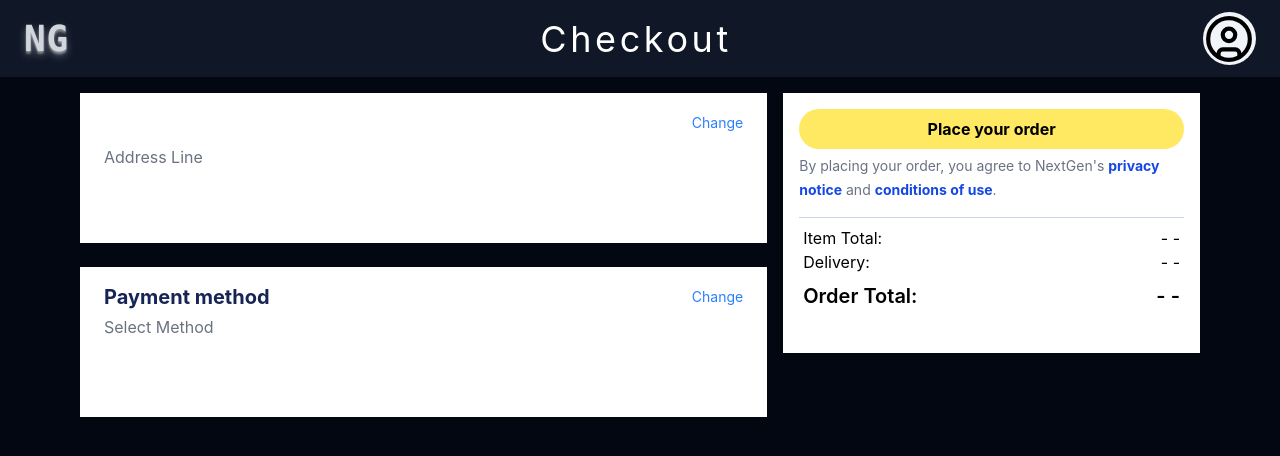
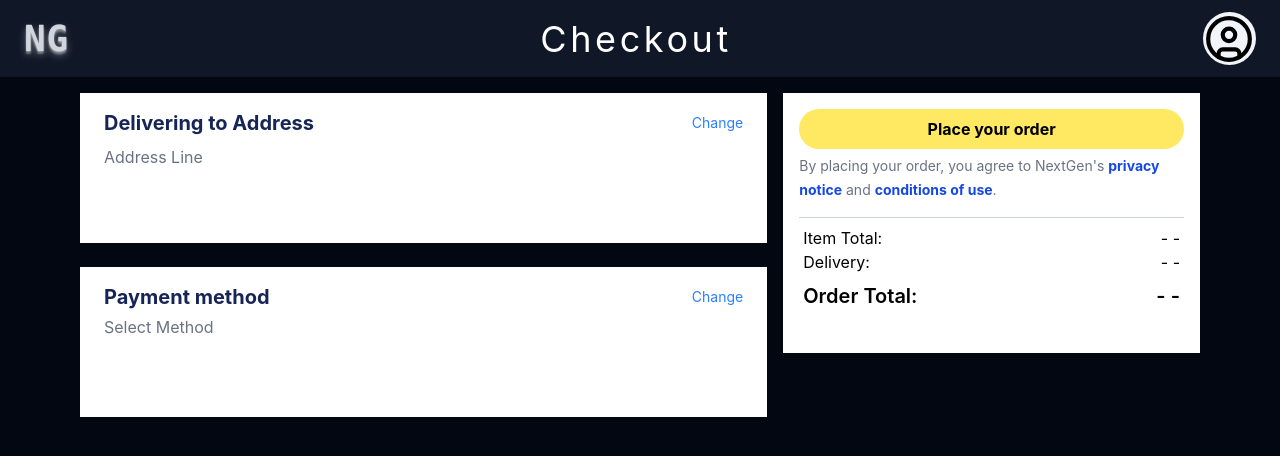
Before and after one commit to AbhirupRoy27/E-com_React, a React (Vite) app: page /app/buy-now in a window 1280 px wide. Shown: the top 456 px of the page. Built offline with nearby package versions, Linux system fonts and the light colour scheme; no server answers.

Commit message:
feat: add AddressCard component to display delivery address in CheckoutForm

```diff
--- /dev/null
+++ b/src/features/Payment/Components/FormCards/AddressCard.jsx
@@ -0,0 +1,17 @@
+import React from 'react'
+
+function AddressCard() {
+  return (
+    <div className="bg-white py-4 px-6 min-h-[150px]">
+      <div className="flex justify-between items-center mb-2">
+        <b className="text-xl text-blue-950">Delivering to Address</b>
+        <p className="text-blue-500 hover:text-black text-sm cursor-pointer">
+          Change
+        </p>
+      </div>
+      <p className="text-gray-500">Address Line</p>
+    </div>
+  )
+}
+
+export default AddressCard
--- a/src/features/Payment/Layout/CheckoutForm.jsx
+++ b/src/features/Payment/Layout/CheckoutForm.jsx
@@ -1,18 +1,11 @@
+import AddressCard from '../Components/FormCards/AddressCard'
 import PaymentOtions from '../Components/PaymentOtions'
 
 function CheckoutForm() {
   return (
     <div className="sm:w-2/3">
       <div className=" w-full xl:min-w-[70%] flex flex-col gap-6">
-        <div className="bg-white py-4 px-6 min-h-[150px]">
-          <div className="flex justify-between items-center mb-2">
-            <b className="text-xl">Delivering to Address</b>
-            <p className="text-blue-500 hover:text-black text-sm cursor-pointer">
-              Change
-            </p>
-          </div>
-          <p className="text-gray-500">Address Line</p>
-        </div>
+        <AddressCard />
         <PaymentOtions />
       </div>
     </div>
```
